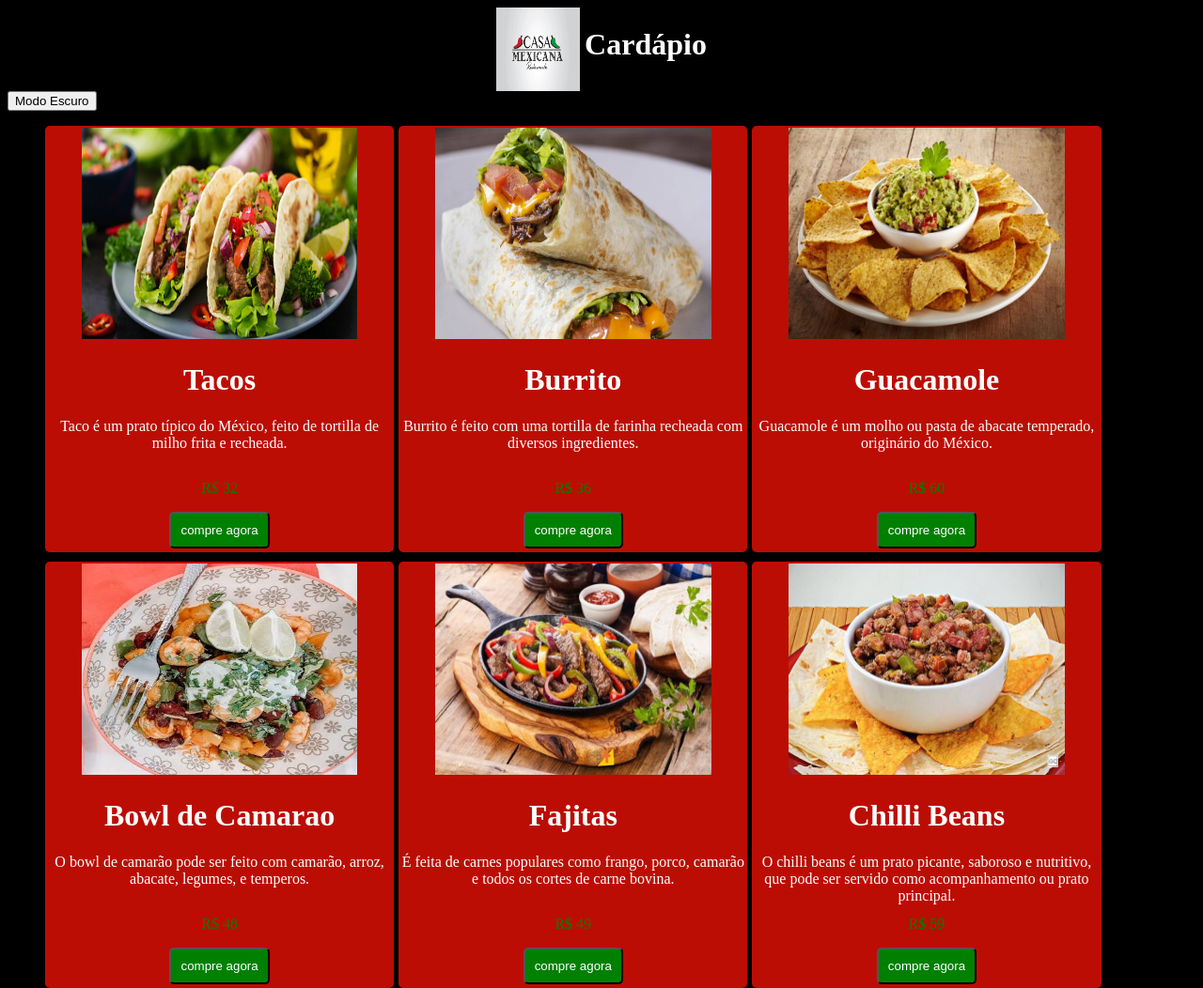
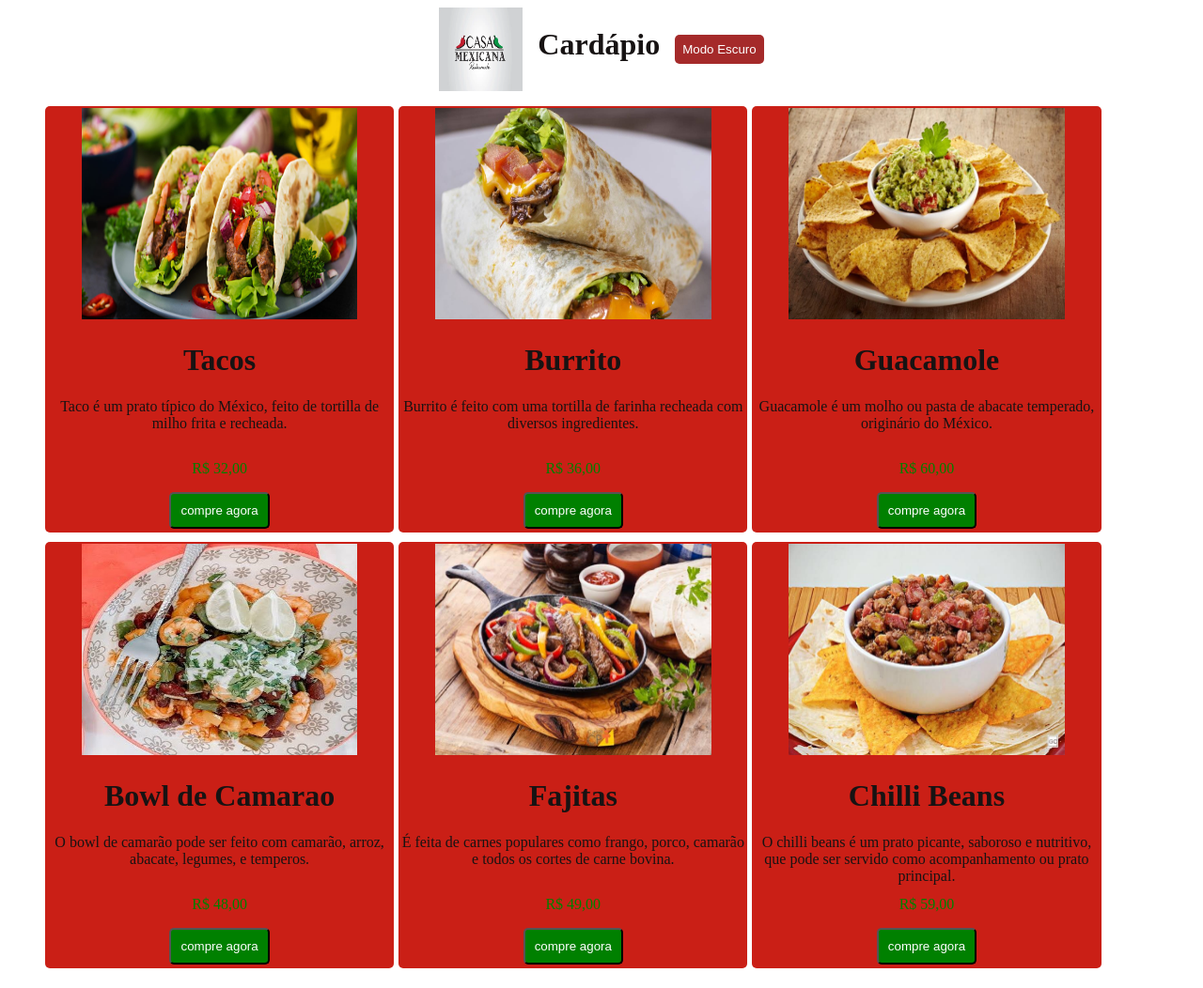
Before and after one commit to Luana13-bit/Projeto-M1-1, a plain HTML site: page index.html in a window 1280 px wide. Shown: the top 1052 px of the page at 94% size. Drawn offline with Linux system fonts and the light colour scheme.

Commit message:
fazendo tags

```diff
--- a/index.html
+++ b/index.html
@@ -10,8 +10,10 @@
     <div class="header">
         <img src="logo.png" width="89px" height="89px"/>
         <h1>Cardápio</h1>
+        <button class="dark-button" onclick="modoEscuro()">Modo Escuro</button>
+
     </div>
-    <button onclick="modoEscuro()">Modo Escuro</button>
+
     <ul id="lista-produtos">
 
     </ul>
--- a/script.js
+++ b/script.js
@@ -2,12 +2,12 @@
 
 
 var listaProdutos = [
-    { img: "tacos.png", titulo: "Tacos", descricao: "Taco é um prato típico do México, feito de tortilla de milho frita e recheada.", preco: 32},
-    { img: "burrito.png", titulo: "Burrito", descricao: "Burrito é feito com uma tortilla de farinha recheada com diversos ingredientes.", preco: 36},
-    { img: "guacamole3.png", titulo: "Guacamole", descricao: "Guacamole é um molho ou pasta de abacate temperado, originário do México.", preco: 60},
-    { img: "bowlcamarao.jpeg", titulo: "Bowl de Camarao", descricao: "O bowl de camarão pode ser feito com camarão, arroz, abacate, legumes, e temperos.", preco: 48},
-    { img: "fajitas.jpeg", titulo: "Fajitas", descricao: "É feita de carnes populares como frango, porco, camarão e todos os cortes de carne bovina.", preco: 49},
-    { img: "chillibeans.jpeg", titulo: "Chilli Beans", descricao: "O chilli beans é um prato picante, saboroso e nutritivo, que pode ser servido como acompanhamento ou prato principal.", preco: 59}
+    { img: "tacos.png", titulo: "Tacos", descricao: "Taco é um prato típico do México, feito de tortilla de milho frita e recheada.", preco: "32,00"},
+    { img: "burrito.png", titulo: "Burrito", descricao: "Burrito é feito com uma tortilla de farinha recheada com diversos ingredientes.", preco: "36,00"},
+    { img: "guacamole3.png", titulo: "Guacamole", descricao: "Guacamole é um molho ou pasta de abacate temperado, originário do México.", preco: "60,00"},
+    { img: "bowlcamarao.jpeg", titulo: "Bowl de Camarao", descricao: "O bowl de camarão pode ser feito com camarão, arroz, abacate, legumes, e temperos.", preco: "48,00"},
+    { img: "fajitas.jpeg", titulo: "Fajitas", descricao: "É feita de carnes populares como frango, porco, camarão e todos os cortes de carne bovina.", preco: "49,00"},
+    { img: "chillibeans.jpeg", titulo: "Chilli Beans", descricao: "O chilli beans é um prato picante, saboroso e nutritivo, que pode ser servido como acompanhamento ou prato principal.", preco: "59,00"}
 
 ]
 
@@ -47,3 +47,7 @@ function exibirLista() {
     }
 }
 exibirLista();
+
+function modoEscuro(){
+    document.body.classList.toggle("dark-mode")
+}
--- a/style.css
+++ b/style.css
@@ -2,8 +2,8 @@
 
 body {
 
-    background-color: black;
-    color: white;
+    background-color: white;
+    color: rgb(23, 19, 19);
 }
 
 
@@ -18,8 +18,8 @@ body {
     display: flex;
     flex-direction: row;
     justify-content: center;
-    gap: 5px;
-    color: white;
+    gap: 16px;
+
 }
 
 .descricao{
@@ -28,7 +28,7 @@ body {
 
 #lista-produtos li{
     /* cor de fundo */
-    background-color: rgb(188, 13, 4);
+    background-color: rgb(202, 31, 22);
     /* distancia do elemento debaixo */
     margin-bottom: 5px;
     /* bordas mais redondas */
@@ -48,7 +48,23 @@ body {
 }
 
 #lista-produtos li:hover{
-    background-color: rgb(47, 206, 47);
+    background-color: rgb(44, 211, 44);
     /* muda o icone do mouse */
     cursor: pointer;
 }
+
+.dark-mode{
+    background-color: rgb(8, 8, 8);
+    color: white;
+
+}
+
+.dark-button{
+    align-self: center;
+    background-color: brown;
+    padding: 8px;
+    border-radius: 5px;
+    color: white;
+    cursor: pointer;
+    border: none;
+}
```
